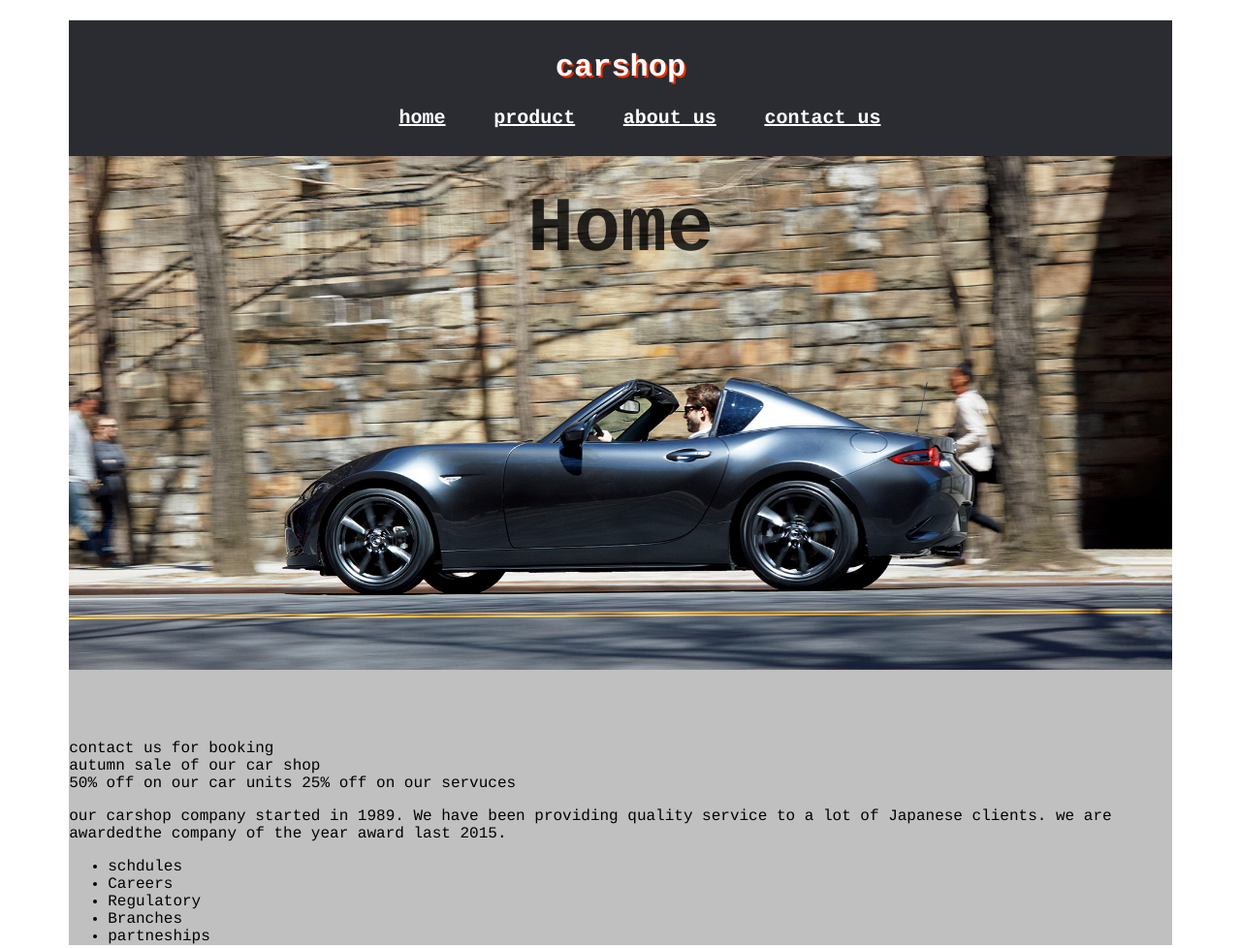
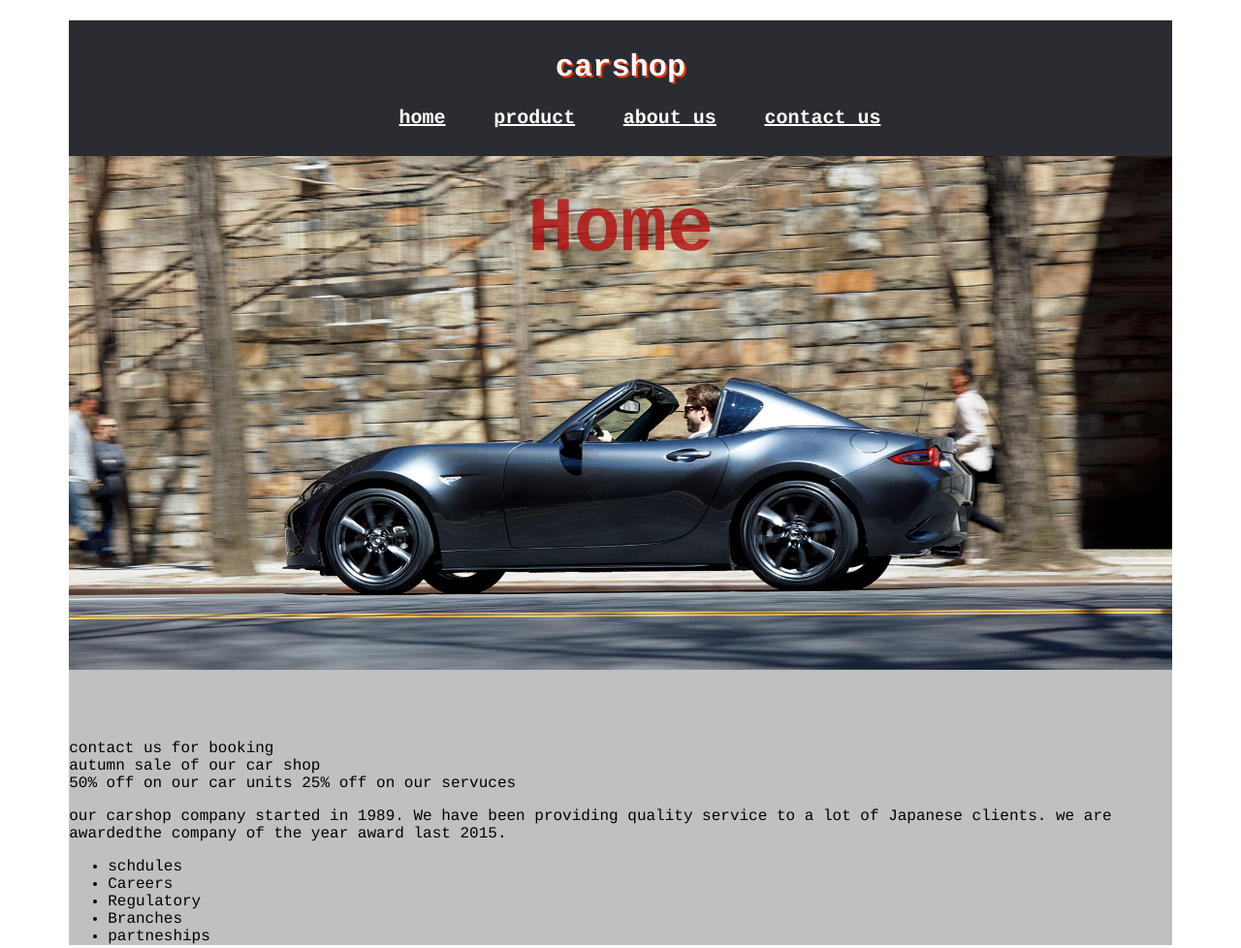
Before and after one commit to yukikodama77/carshop, a plain HTML site: page index.html in a window 1280 px wide. Shown: the whole page at 97% size. Drawn offline with Linux system fonts and the light colour scheme.

Commit message:
changing the color of h1 element

```diff
--- a/css/general.css
+++ b/css/general.css
@@ -43,7 +43,7 @@ header a{
     font-size: 80px;
     margin-top: 0;
     padding-top: 30px;
-    color: rgba(0, 0, 0, 0.8);
+    color: rgba(179, 12, 12, 0.8);
     background-attachment: fixed;
 }
 table{
```
